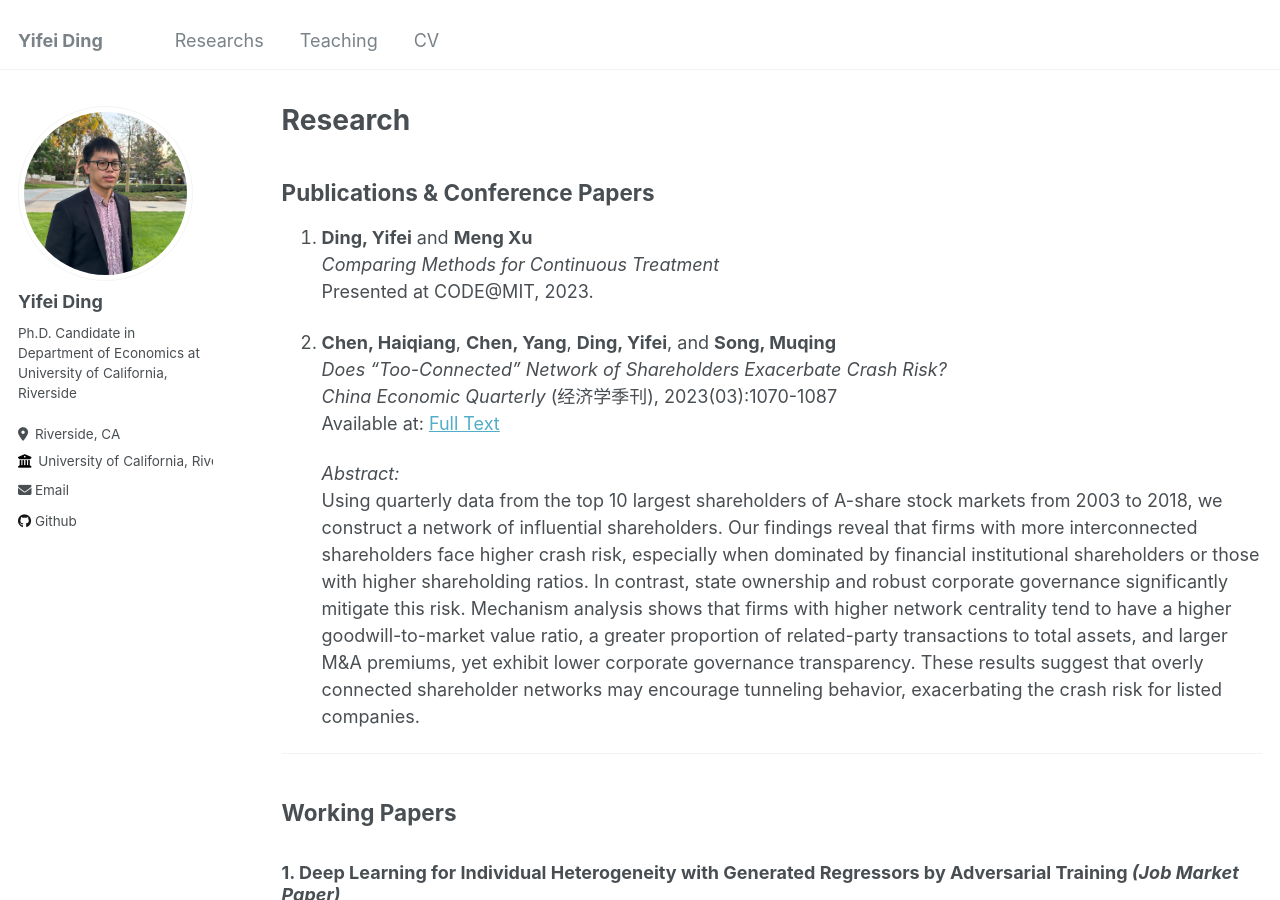
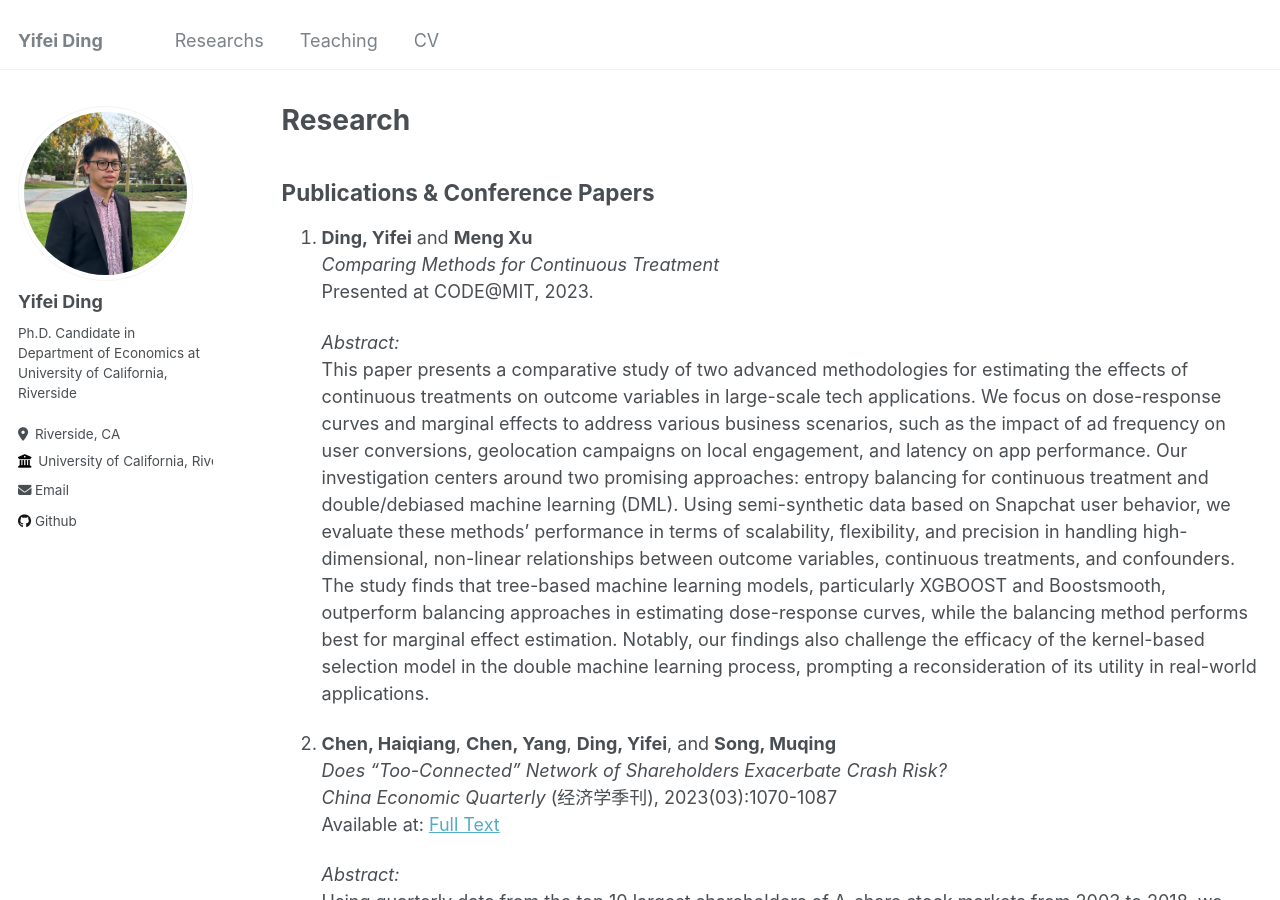
Before and after one commit to YifeiDing-UCR/YifeiDing-UCR.github.io, a Jekyll site: the page built from _pages/publications.md, in a window 1280 px wide and 900 px high. Built offline with Jekyll 4.4.1, drawn with Linux system fonts in a browser that asks for light colours.

Commit message:
Update publications.md

```diff
--- a/_pages/publications.md
+++ b/_pages/publications.md
@@ -11,6 +11,8 @@ author_profile: true
    *Comparing Methods for Continuous Treatment*
    Presented at CODE@MIT, 2023.
 
+   *Abstract:*
+   This paper presents a comparative study of two advanced methodologies for estimating the effects of continuous treatments on outcome variables in large-scale tech applications. We focus on dose-response curves and marginal effects to address various business scenarios, such as the impact of ad frequency on user conversions, geolocation campaigns on local engagement, and latency on app performance. Our investigation centers around two promising approaches: entropy balancing for continuous treatment and double/debiased machine learning (DML). Using semi-synthetic data based on Snapchat user behavior, we evaluate these methods' performance in terms of scalability, flexibility, and precision in handling high-dimensional, non-linear relationships between outcome variables, continuous treatments, and confounders. The study finds that tree-based machine learning models, particularly XGBOOST and Boostsmooth, outperform balancing approaches in estimating dose-response curves, while the balancing method performs best for marginal effect estimation. Notably, our findings also challenge the efficacy of the kernel-based selection model in the double machine learning process, prompting a reconsideration of its utility in real-world applications.
 2. **Chen, Haiqiang**, **Chen, Yang**, **Ding, Yifei**, and **Song, Muqing**
    *Does "Too-Connected" Network of Shareholders Exacerbate Crash Risk?*
    *China Economic Quarterly* (经济学季刊), 2023(03):1070-1087
```
